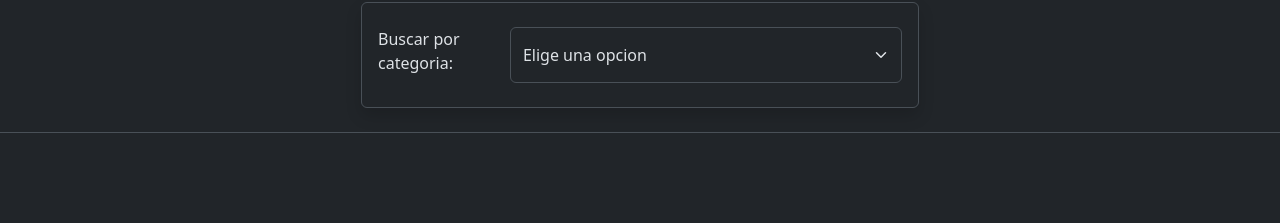
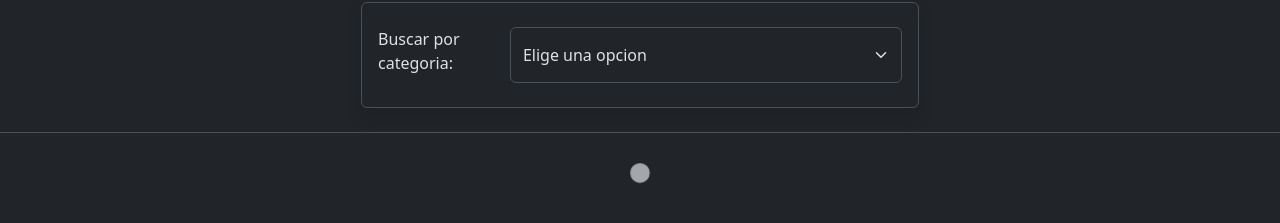
Before and after one commit to juanchiblanco/react-webNoticias, a React (Vite) app: page / in a window 1280 px wide. Shown: the part 115-338 px from the top of the page. Built offline with nearby package versions, Linux system fonts and the light colour scheme.

Commit message:
agregue el spinner a la pagina

```diff
--- a/src/components/Formulario.jsx
+++ b/src/components/Formulario.jsx
@@ -1,10 +1,12 @@
 import Form from "react-bootstrap/Form";
 import ListaNoticias from "./ListaNoticias";
 import { useEffect, useState } from "react";
+import { Spinner } from "react-bootstrap";
 
 const Formulario = () => {
   const [noticias, setNoticias] = useState([]);
   const [categoria, setCategoria] = useState('')
+  const [mostrarSpinner, setMostrarSpinner] = useState(true)
 
   useEffect(() => {
     if(categoria){obtenerNoticia();}
@@ -16,6 +18,7 @@
 
   const obtenerNoticia = async () => {
     try {
+      setMostrarSpinner(true)
       const respuesta = await fetch(
         `https://newsdata.io/api/1/news?apikey=pub_39be840985964a1b9e2afa61a8e79d96&category=${categoria}`
       );
@@ -23,6 +26,7 @@
         const datos = await respuesta.json();
         setNoticias(datos.results)
       }
+      setMostrarSpinner(false)
     } catch (error) {
       console.error(error);
     }
@@ -60,7 +64,13 @@
         </div>
       </section>
       <article className="border-top border-light-subtle my-4 container-fluid">
-        <ListaNoticias noticias={noticias}/>
+        {mostrarSpinner === true ? (
+          <div className="my-4 text-center">
+            <Spinner animation="grow" variant="light" />
+          </div>
+        ) : (
+          <ListaNoticias noticias={noticias}/>
+        )}
       </article>
     </>
   );
```
